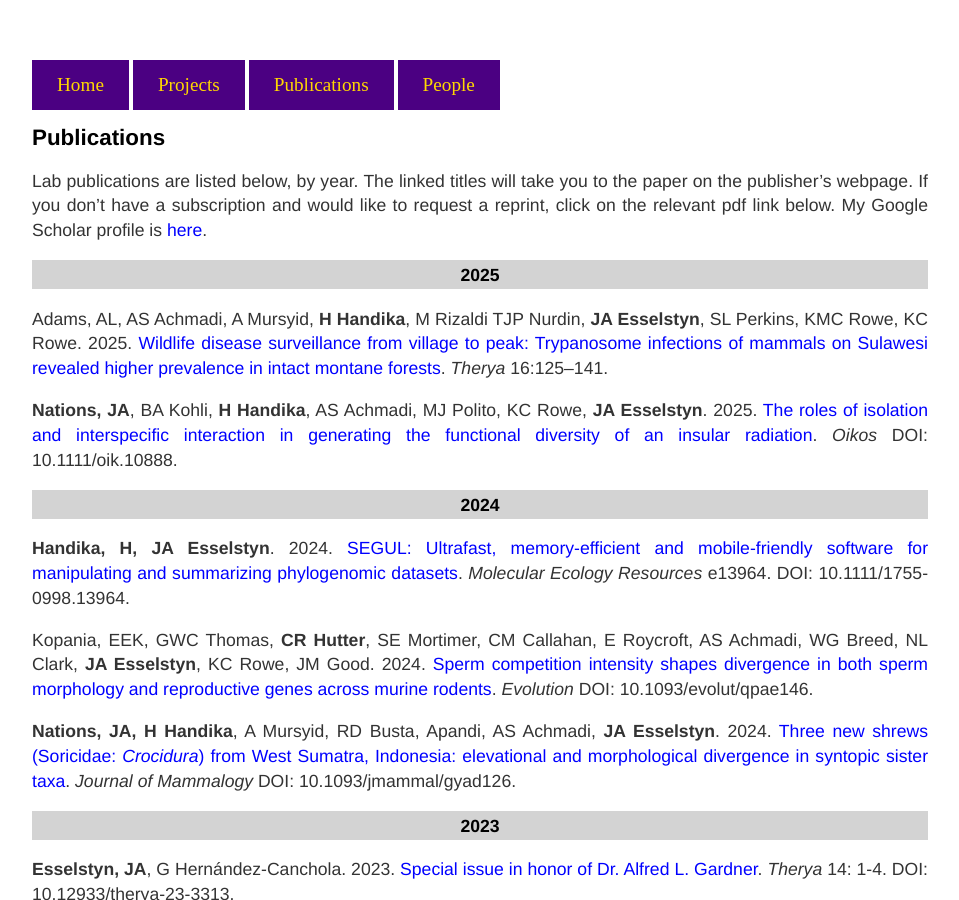
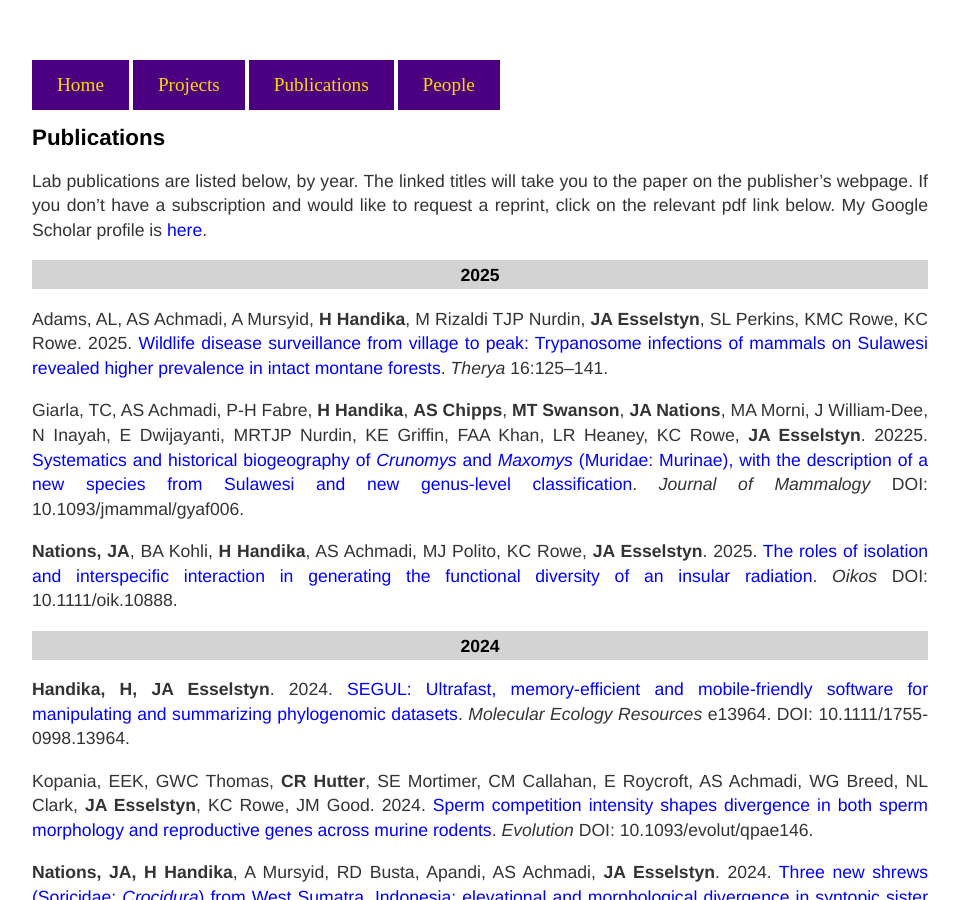
Before and after one commit to esselstyn/esselstyn.github.io, a Jekyll site: the page built from publications.md, in a window 1280 px wide and 900 px high. Shown: the whole window, without its empty margins (160-1119 px from the left). Built offline with Jekyll 4.4.1, drawn with Linux system fonts in a browser that asks for light colours.

Commit message:
Update publications.md

```diff
--- a/publications.md
+++ b/publications.md
@@ -8,6 +8,8 @@ Lab publications are listed below, by year. The linked titles will take you to t
 
 ### 2025
 Adams, AL, AS Achmadi, A Mursyid, **H Handika**, M Rizaldi TJP Nurdin, **JA Esselstyn**, SL Perkins, KMC Rowe, KC Rowe. 2025. [Wildlife disease surveillance from village to peak: Trypanosome infections of mammals on Sulawesi revealed higher prevalence in intact montane forests](https://doi.org/10.12933/therya-25-6154). _Therya_ 16:125--141.
+
+Giarla, TC, AS Achmadi, P-H Fabre, **H Handika**, **AS Chipps**, **MT Swanson**, **JA Nations**, MA Morni, J William-Dee, N Inayah, E Dwijayanti, MRTJP Nurdin, KE Griffin, FAA Khan, LR Heaney, KC Rowe, **JA Esselstyn**. 20225. [Systematics and historical biogeography of _Crunomys_ and _Maxomys_ (Muridae: Murinae), with the description of a new species from Sulawesi and new genus-level classification](https://doi.org/10.1093/jmammal/gyaf006). _Journal of Mammalogy_ DOI: 10.1093/jmammal/gyaf006.
 
 **Nations, JA**, BA Kohli, **H Handika**, AS Achmadi, MJ Polito, KC Rowe, **JA Esselstyn**. 2025. [The roles of isolation and interspecific interaction in generating the functional diversity of an insular radiation](https://doi.org/10.1111/oik.10888). _Oikos_ DOI: 10.1111/oik.10888.
 
```
